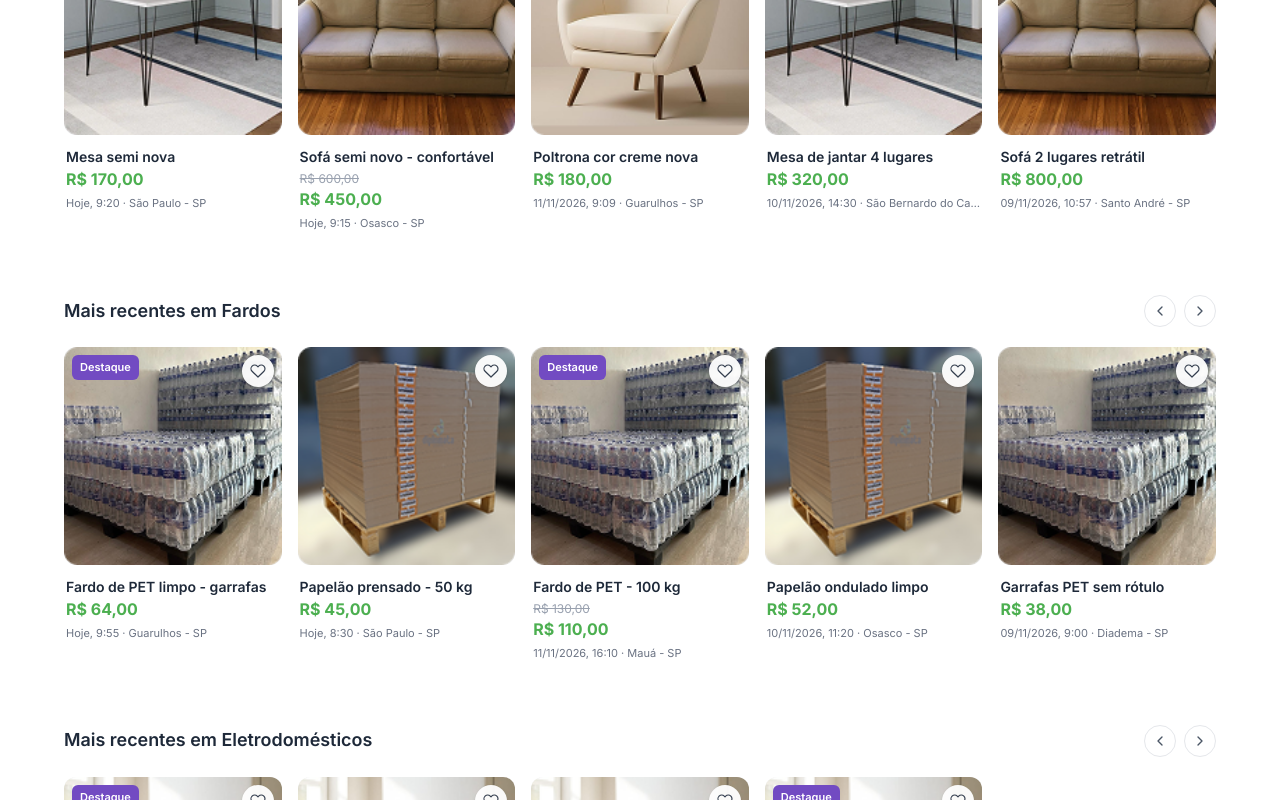
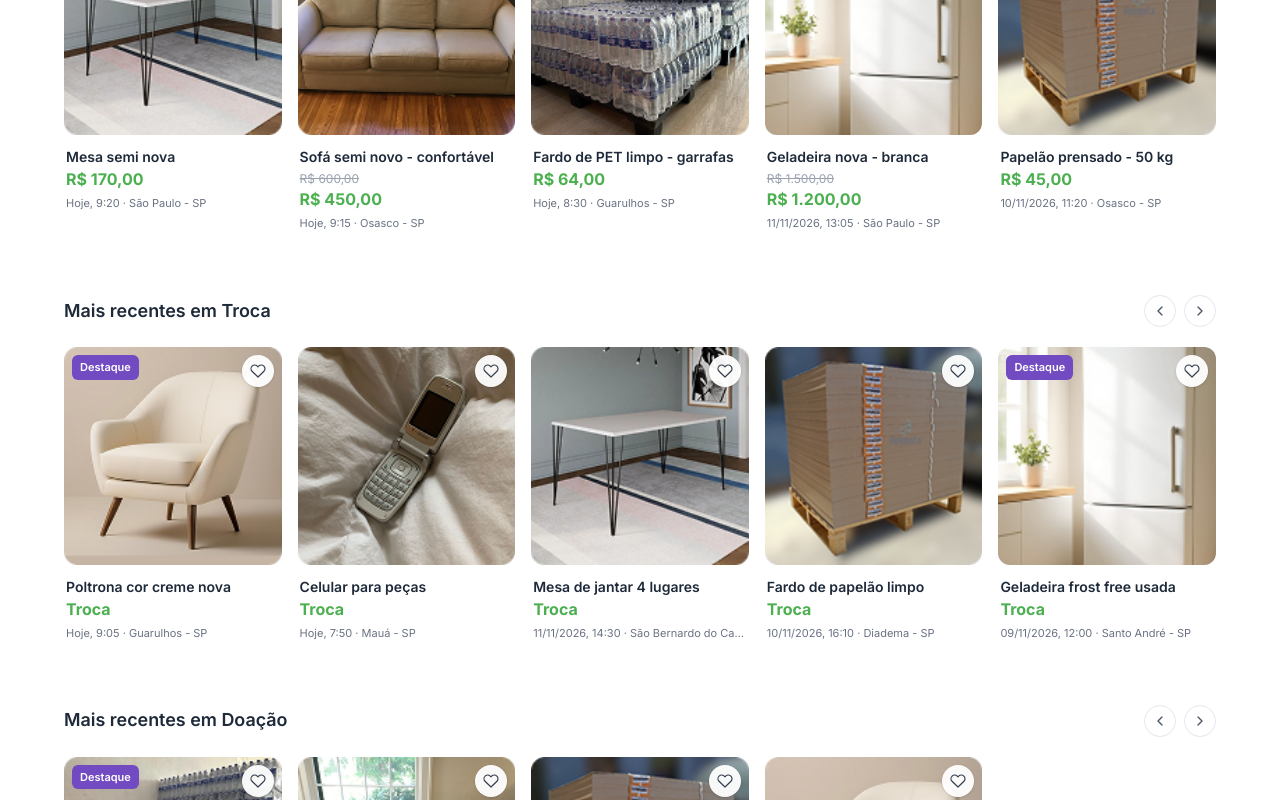
Before and after one commit to Jean090504/EcoWayer_Front-end, a React (Vite) app in the folder Front_Usuario/: page / in a window 1280 px wide. Shown: the part 1020-1820 px from the top of the page. Built offline with nearby package versions, Linux system fonts and the light colour scheme; no server answers.

Commit message:
ajustando carrosel de destaques de anuncios por modalidade: troca, venda e doacao

```diff
--- a/Front_Usuario/src/components/layout/anunciosDestaquePorCategoria.jsx
+++ b/Front_Usuario/src/components/layout/anunciosDestaquePorCategoria.jsx
@@ -17,52 +17,38 @@ const GAP_CARROSSEL = 16; // gap-4 = 16px (tem que bater com o gap do carrossel)
 // Classes repetidas nas setinhas do cabeçalho
 const setaClass = "flex h-8 w-8 items-center justify-center rounded-full border border-gray-200 bg-white text-gray-600 transition hover:border-[#724BC2] hover:text-[#724BC2]";
 
-// Anúncios de cada categoria (dados de teste).
+// Um carrossel para cada modalidade (os "id" são os mesmos do card de novo anúncio)
+const MODALIDADES = [
+    { id: "venda", titulo: "Mais recentes em Venda" },
+    { id: "troca", titulo: "Mais recentes em Troca" },
+    { id: "doacao", titulo: "Mais recentes em Doação" }
+];
+
+// Anúncios de teste.
 // Obs.: "precoAntigo" é opcional (aparece riscado) e "destaque" mostra a etiqueta roxa.
-const categoriasDestaque = [
-    {
-        id: "moveis",
-        titulo: "Móveis",
-        anuncios: [
-            { id: 1, nome: "Mesa semi nova", preco: "R$ 170,00", imagem: Mesa, destaque: true, data: "Hoje, 9:20", local: "São Paulo - SP" },
-            { id: 2, nome: "Sofá semi novo - confortável", preco: "R$ 450,00", precoAntigo: "R$ 600,00", imagem: Sofa, destaque: true, data: "Hoje, 9:15", local: "Osasco - SP" },
-            { id: 3, nome: "Poltrona cor creme nova", preco: "R$ 180,00", imagem: Poltrona, destaque: false, data: "11/11/2026, 9:09", local: "Guarulhos - SP" },
-            { id: 4, nome: "Mesa de jantar 4 lugares", preco: "R$ 320,00", imagem: Mesa, destaque: false, data: "10/11/2026, 14:30", local: "São Bernardo do Campo - SP" },
-            { id: 5, nome: "Sofá 2 lugares retrátil", preco: "R$ 800,00", imagem: Sofa, destaque: false, data: "09/11/2026, 10:57", local: "Santo André - SP" },
-            { id: 6, nome: "Poltrona reclinável", preco: "R$ 250,00", imagem: Poltrona, destaque: true, data: "09/11/2026, 8:40", local: "São Paulo - SP" }
-        ]
-    },
-    {
-        id: "fardos",
-        titulo: "Fardos",
-        anuncios: [
-            { id: 7, nome: "Fardo de PET limpo - garrafas", preco: "R$ 64,00", imagem: Garrafas, destaque: true, data: "Hoje, 9:55", local: "Guarulhos - SP" },
-            { id: 8, nome: "Papelão prensado - 50 kg", preco: "R$ 45,00", imagem: Papelao, destaque: false, data: "Hoje, 8:30", local: "São Paulo - SP" },
-            { id: 9, nome: "Fardo de PET - 100 kg", preco: "R$ 110,00", precoAntigo: "R$ 130,00", imagem: Garrafas, destaque: true, data: "11/11/2026, 16:10", local: "Mauá - SP" },
-            { id: 10, nome: "Papelão ondulado limpo", preco: "R$ 52,00", imagem: Papelao, destaque: false, data: "10/11/2026, 11:20", local: "Osasco - SP" },
-            { id: 11, nome: "Garrafas PET sem rótulo", preco: "R$ 38,00", imagem: Garrafas, destaque: false, data: "09/11/2026, 9:00", local: "Diadema - SP" }
-        ]
-    },
-    {
-        id: "eletrodomesticos",
-        titulo: "Eletrodomésticos",
-        anuncios: [
-            { id: 12, nome: "Geladeira nova - branca", preco: "R$ 1.200,00", precoAntigo: "R$ 1.500,00", imagem: Geladeira, destaque: true, data: "Hoje, 9:40", local: "São Paulo - SP" },
-            { id: 13, nome: "Geladeira frost free usada", preco: "R$ 900,00", imagem: Geladeira, destaque: false, data: "11/11/2026, 13:05", local: "Santo André - SP" },
-            { id: 14, nome: "Geladeira duplex 370 L", preco: "R$ 1.050,00", imagem: Geladeira, destaque: false, data: "10/11/2026, 17:45", local: "Guarulhos - SP" },
-            { id: 15, nome: "Geladeira pequena - frigobar", preco: "R$ 350,00", imagem: Geladeira, destaque: true, data: "09/11/2026, 12:00", local: "Osasco - SP" }
-        ]
-    },
-    {
-        id: "dispositivos",
-        titulo: "Dispositivos",
-        anuncios: [
-            { id: 16, nome: "Celular usado - modelo antigo", preco: "R$ 150,00", imagem: Telefone, destaque: true, data: "Hoje, 9:10", local: "São Paulo - SP" },
-            { id: 17, nome: "Celular para peças", preco: "R$ 60,00", imagem: Telefone, destaque: false, data: "Hoje, 7:50", local: "Mauá - SP" },
-            { id: 18, nome: "Smartphone com tela trincada", preco: "R$ 220,00", precoAntigo: "R$ 300,00", imagem: Telefone, destaque: false, data: "11/11/2026, 15:25", local: "Diadema - SP" },
-            { id: 19, nome: "Celular básico funcionando", preco: "R$ 90,00", imagem: Telefone, destaque: false, data: "10/11/2026, 9:30", local: "Guarulhos - SP" }
-        ]
-    }
+// Na troca e na doação, o "preco" mostra o próprio nome da modalidade.
+const anunciosIniciais = [
+
+    // ---------- VENDA ----------
+    { id: 1, modalidade: "venda", nome: "Mesa semi nova", preco: "R$ 170,00", imagem: Mesa, destaque: true, data: "Hoje, 9:20", local: "São Paulo - SP" },
+    { id: 2, modalidade: "venda", nome: "Sofá semi novo - confortável", preco: "R$ 450,00", precoAntigo: "R$ 600,00", imagem: Sofa, destaque: true, data: "Hoje, 9:15", local: "Osasco - SP" },
+    { id: 3, modalidade: "venda", nome: "Fardo de PET limpo - garrafas", preco: "R$ 64,00", imagem: Garrafas, destaque: false, data: "Hoje, 8:30", local: "Guarulhos - SP" },
+    { id: 4, modalidade: "venda", nome: "Geladeira nova - branca", preco: "R$ 1.200,00", precoAntigo: "R$ 1.500,00", imagem: Geladeira, destaque: true, data: "11/11/2026, 13:05", local: "São Paulo - SP" },
+    { id: 5, modalidade: "venda", nome: "Papelão prensado - 50 kg", preco: "R$ 45,00", imagem: Papelao, destaque: false, data: "10/11/2026, 11:20", local: "Osasco - SP" },
+    { id: 6, modalidade: "venda", nome: "Celular usado - modelo antigo", preco: "R$ 150,00", imagem: Telefone, destaque: false, data: "09/11/2026, 9:10", local: "Mauá - SP" },
+
+    // ---------- TROCA ----------
+    { id: 7, modalidade: "troca", nome: "Poltrona cor creme nova", preco: "Troca", imagem: Poltrona, destaque: true, data: "Hoje, 9:05", local: "Guarulhos - SP" },
+    { id: 8, modalidade: "troca", nome: "Celular para peças", preco: "Troca", imagem: Telefone, destaque: false, data: "Hoje, 7:50", local: "Mauá - SP" },
+    { id: 9, modalidade: "troca", nome: "Mesa de jantar 4 lugares", preco: "Troca", imagem: Mesa, destaque: false, data: "11/11/2026, 14:30", local: "São Bernardo do Campo - SP" },
+    { id: 10, modalidade: "troca", nome: "Fardo de papelão limpo", preco: "Troca", imagem: Papelao, destaque: false, data: "10/11/2026, 16:10", local: "Diadema - SP" },
+    { id: 11, modalidade: "troca", nome: "Geladeira frost free usada", preco: "Troca", imagem: Geladeira, destaque: true, data: "09/11/2026, 12:00", local: "Santo André - SP" },
+
+    // ---------- DOAÇÃO ----------
+    { id: 12, modalidade: "doacao", nome: "Garrafas PET sem rótulo", preco: "Doação", imagem: Garrafas, destaque: true, data: "Hoje, 9:40", local: "Diadema - SP" },
+    { id: 13, modalidade: "doacao", nome: "Sofá 2 lugares retrátil", preco: "Doação", imagem: Sofa, destaque: false, data: "Hoje, 8:10", local: "Santo André - SP" },
+    { id: 14, modalidade: "doacao", nome: "Papelão ondulado limpo", preco: "Doação", imagem: Papelao, destaque: false, data: "11/11/2026, 16:45", local: "Osasco - SP" },
+    { id: 15, modalidade: "doacao", nome: "Poltrona reclinável", preco: "Doação", imagem: Poltrona, destaque: false, data: "10/11/2026, 17:45", local: "São Paulo - SP" }
 ];
 
 
@@ -132,8 +118,8 @@ function CardAnuncio({ anuncio, favoritado, onFavoritar }) {
     );
 }
 
-// Um carrossel completo de uma categoria (título, setas e lista de cards)
-function CarrosselCategoria({ categoria }) {
+// Um carrossel completo de uma modalidade (título, setas e lista de cards)
+function CarrosselModalidade({ titulo, anuncios }) {
     const carrosselRef = useRef(null);
     const [favoritos, setFavoritos] = useState([]);
 
@@ -164,14 +150,14 @@ function CarrosselCategoria({ categoria }) {
             {/* Cabeçalho */}
             <div className="mb-3 flex items-center justify-between gap-2">
                 <h2 className="text-[clamp(16px,1.4vw,22px)] font-semibold text-gray-800">
-                    Mais recentes em {categoria.titulo}
+                    {titulo}
                 </h2>
 
                 <div className="flex shrink-0 gap-2">
                     <button
                         type="button"
                         onClick={() => moverCarrossel(-1)}
-                        aria-label={`Ver anúncios anteriores de ${categoria.titulo}`}
+                        aria-label={`Ver anúncios anteriores: ${titulo}`}
                         className={setaClass}
                     >
                         <svg xmlns="http://www.w3.org/2000/svg" viewBox="0 0 24 24" fill="none" stroke="currentColor" strokeWidth="2" className="h-4 w-4">
@@ -182,7 +168,7 @@ function CarrosselCategoria({ categoria }) {
                     <button
                         type="button"
                         onClick={() => moverCarrossel(1)}
-                        aria-label={`Ver próximos anúncios de ${categoria.titulo}`}
+                        aria-label={`Ver próximos anúncios: ${titulo}`}
                         className={setaClass}
                     >
                         <svg xmlns="http://www.w3.org/2000/svg" viewBox="0 0 24 24" fill="none" stroke="currentColor" strokeWidth="2" className="h-4 w-4">
@@ -197,7 +183,7 @@ function CarrosselCategoria({ categoria }) {
                 ref={carrosselRef}
                 className="flex w-full min-w-0 snap-x snap-mandatory gap-4 overflow-x-auto scroll-smooth py-2 [scrollbar-width:none] [&::-webkit-scrollbar]:hidden"
             >
-                {categoria.anuncios.map((anuncio) => (
+                {anuncios.map((anuncio) => (
                     <CardAnuncio
                         key={anuncio.id}
                         anuncio={anuncio}
@@ -212,17 +198,35 @@ function CarrosselCategoria({ categoria }) {
 
 
 // ===================================================================
-//              ANÚNCIOS EM DESTAQUE POR CATEGORIA
+//              ANÚNCIOS EM DESTAQUE POR MODALIDADE
 //
-// Mostra um carrossel para cada categoria (Móveis, Fardos, etc.),
+// Mostra um carrossel para cada modalidade (venda, troca e doação),
 // parecido com o "Mais recentes em..." da OLX.
+//
+// Props recebidas da Home:
+//   anunciosNovos -> anúncios publicados nesta sessão (aparecem primeiro)
 // ===================================================================
-export default function AnunciosDestaquePorCategoria() {
+export default function AnunciosDestaquePorCategoria({ anunciosNovos = [] }) {
+
+    // Anúncios novos na frente, depois os de teste
+    const todos = [...anunciosNovos, ...anunciosIniciais];
+
     return (
         <div className="flex w-full flex-col gap-6">
-            {categoriasDestaque.map((categoria) => (
-                <CarrosselCategoria key={categoria.id} categoria={categoria} />
-            ))}
+            {MODALIDADES.map((modalidade) => {
+                const anuncios = todos.filter((a) => a.modalidade === modalidade.id);
+
+                // Modalidade sem nenhum anúncio não aparece
+                if (anuncios.length === 0) return null;
+
+                return (
+                    <CarrosselModalidade
+                        key={modalidade.id}
+                        titulo={modalidade.titulo}
+                        anuncios={anuncios}
+                    />
+                );
+            })}
         </div>
     );
 }
```
